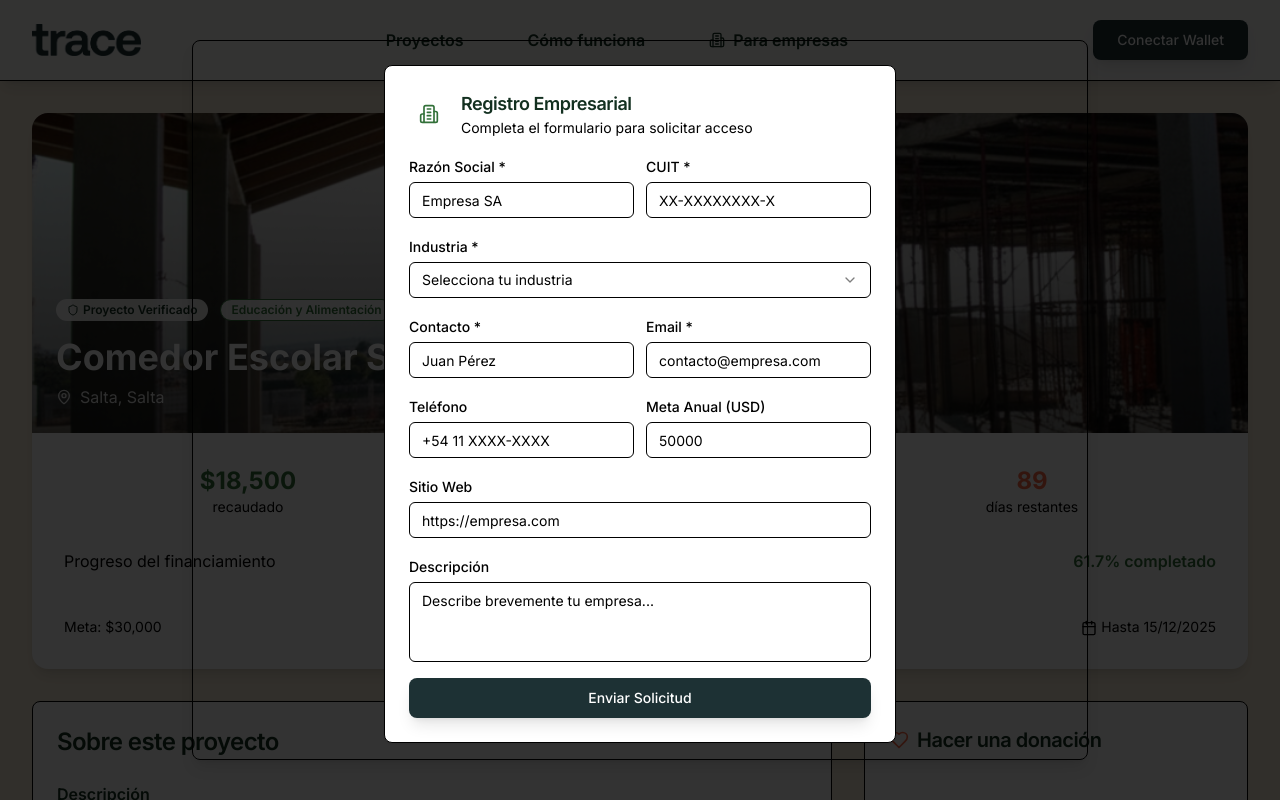
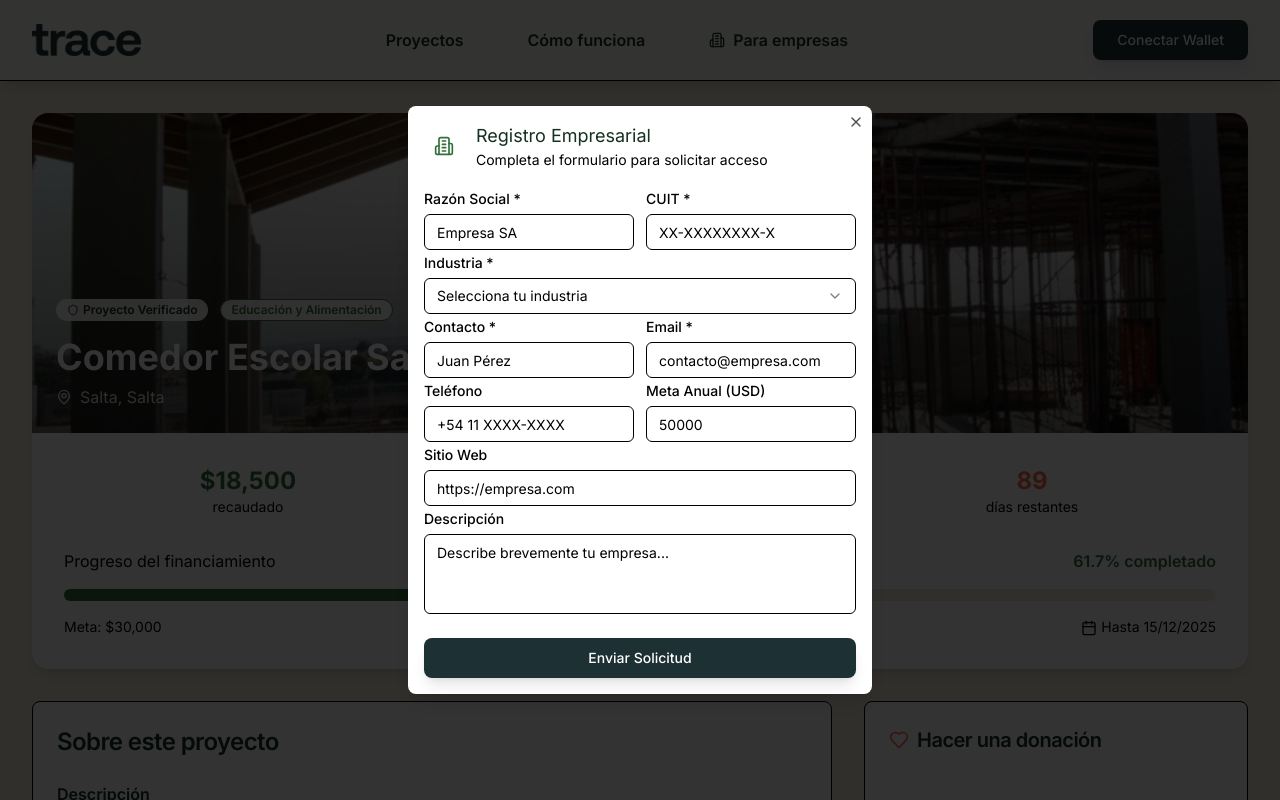
Before and after one commit to Trace-org/Trace, a Next.js app in the folder frontend/: page /proyecto/1 in a window 1280 px wide. Both pictures are taken after a click on the button "Para empresas". Shown: the top 800 px of the page. Built offline with nearby package versions, Linux system fonts and the light colour scheme.

Commit message:
fix: progress bars and company form

```diff
--- a/frontend/components/company-registration.tsx
+++ b/frontend/components/company-registration.tsx
@@ -42,7 +42,7 @@ export function CompanyRegistration({ DialogCloseButton }: { DialogCloseButton:
 
   if (step === "submitted") {
     return (
-      <Card className="w-full max-w-sm mx-auto">
+      <Card className="w-full max-w-sm mx-auto border-0 shadow-none">
         <CardHeader className="text-center pb-4">
           <div className="mx-auto w-12 h-12 bg-trace-wheat/20 rounded-full flex items-center justify-center mb-3">
             <Clock className="w-6 h-6 text-trace-wheat" />
@@ -61,7 +61,7 @@ export function CompanyRegistration({ DialogCloseButton }: { DialogCloseButton:
 
   if (step === "approved") {
     return (
-      <Card className="w-full max-w-sm mx-auto">
+      <Card className="w-full max-w-sm mx-auto border-0 shadow-none">
         <CardHeader className="text-center pb-4">
           <div className="mx-auto w-12 h-12 bg-green-100 rounded-full flex items-center justify-center mb-3">
             <CheckCircle className="w-6 h-6 text-green-600" />
@@ -77,23 +77,21 @@ export function CompanyRegistration({ DialogCloseButton }: { DialogCloseButton:
   }
 
   return (
-    <Card className="w-full max-w-lg mx-auto bg-white">
-      <CardHeader className="pb-4">
-        <div className="flex items-center space-x-3">
+    <form onSubmit={handleSubmit} className="w-full max-w-lg mx-auto space-y-4">
+      <div className="bg-white rounded-lg shadow-lg p-4 relative">
+        <div className="flex items-center space-x-3 pb-4">
           <div className="w-10 h-10 bg-trace-forest/10 rounded-lg flex items-center justify-center">
             <Building2 className="w-5 h-5 text-trace-forest" />
           </div>
           <div>
-            <CardTitle className="text-trace-earth text-lg">Registro Empresarial</CardTitle>
-            <CardDescription className="text-sm">Completa el formulario para solicitar acceso</CardDescription>
+            <h2 className="text-trace-earth text-lg">Registro Empresarial</h2>
+            <p className="text-sm">Completa el formulario para solicitar acceso</p>
           </div>
-          <div className="ml-auto"> {/* This div will push the button to the right */}
+          <div className="absolute top-4 right-4"> {/* This div will push the button to the right */}
             <DialogCloseButton />
           </div>
         </div>
-      </CardHeader>
-      <CardContent className="pt-0">
-        <form onSubmit={handleSubmit} className="space-y-4">
+
         <div className="grid grid-cols-2 gap-3">
           <div className="space-y-1">
             <Label htmlFor="companyName" className="text-sm">
@@ -230,12 +228,11 @@ export function CompanyRegistration({ DialogCloseButton }: { DialogCloseButton:
 
         <Button
           type="submit"
-            className="w-full bg-trace-wallet hover:bg-trace-wallet-dark text-white font-medium py-2 rounded-lg shadow-lg hover:shadow-xl transition-all duration-300"
+          className="w-full bg-trace-wallet hover:bg-trace-wallet-dark text-white font-medium py-2 rounded-lg shadow-lg hover:shadow-xl transition-all duration-300 mt-6"
         >
           Enviar Solicitud
         </Button>
+      </div>
     </form>
-      </CardContent>
-    </Card>
   )
 }
--- a/frontend/components/header.tsx
+++ b/frontend/components/header.tsx
@@ -65,7 +65,7 @@ export function Header() {
                   <span className="absolute bottom-1 left-4 w-0 h-0.5 bg-gradient-to-r from-trace-forest to-trace-earth transition-all duration-300 group-hover:w-8"></span>
                 </button>
               </DialogTrigger>
-              <DialogContent className="max-w-4xl max-h-[90vh] overflow-y-auto">
+              <DialogContent className="max-w-lg max-h-[90vh] overflow-y-auto border-0 shadow-none">
                 <CompanyRegistration DialogCloseButton={DialogClose} />
               </DialogContent>
             </Dialog>
@@ -118,7 +118,7 @@ export function Header() {
                   <span>Para empresas</span>
                 </button>
               </DialogTrigger>
-              <DialogContent className="max-w-4xl max-h-[90vh] overflow-y-auto">
+              <DialogContent className="max-w-lg max-h-[90vh] overflow-y-auto border-0 shadow-none">
                 <CompanyRegistration DialogCloseButton={DialogClose} />
               </DialogContent>
             </Dialog>
--- a/frontend/components/project-card.tsx
+++ b/frontend/components/project-card.tsx
@@ -11,6 +11,7 @@ interface ProjectCardProps {
 
 export function ProjectCard({ project }: ProjectCardProps) {
   const progressPercentage = (project.currentAmount / project.targetAmount) * 100
+
 
   return (
     <Link href={`/proyecto/${project.id}`} className="block h-full">
--- a/frontend/components/ui/dialog.tsx
+++ b/frontend/components/ui/dialog.tsx
@@ -44,7 +44,7 @@ const DialogContent = React.forwardRef<
       {...props}
     >
       {children}
-      <DialogPrimitive.Close className="absolute right-4 top-4 rounded-sm opacity-70 ring-offset-background transition-opacity hover:opacity-100 focus:outline-none focus:ring-2 focus:ring-ring focus:ring-offset-2 disabled:pointer-events-none data-[state=open]:bg-accent data-[state=open]:text-muted-foreground hidden">
+      <DialogPrimitive.Close className="absolute right-8 top-8 rounded-sm opacity-70 ring-offset-background transition-opacity hover:opacity-100 focus:outline-none focus:ring-2 focus:ring-ring focus:ring-offset-2 disabled:pointer-events-none data-[state=open]:bg-accent data-[state=open]:text-muted-foreground">
         <X className="h-4 w-4" />
         <span className="sr-only">Close</span>
       </DialogPrimitive.Close>
--- a/frontend/components/ui/progress.tsx
+++ b/frontend/components/ui/progress.tsx
@@ -12,13 +12,13 @@ const Progress = React.forwardRef<
   <ProgressPrimitive.Root
     ref={ref}
     className={cn(
-      "relative h-4 w-full overflow-hidden rounded-full bg-secondary",
+      "relative h-4 w-full overflow-hidden rounded-full bg-trace-alabaster",
       className
     )}
     {...props}
   >
     <ProgressPrimitive.Indicator
-      className="h-full w-full flex-1 bg-primary transition-all"
+      className="h-full w-full bg-trace-forest transition-all absolute"
       style={{ transform: `translateX(-${100 - (value || 0)}%)` }}
     />
   </ProgressPrimitive.Root>
```
Lines whose indentation alone changed are shown as unchanged.
